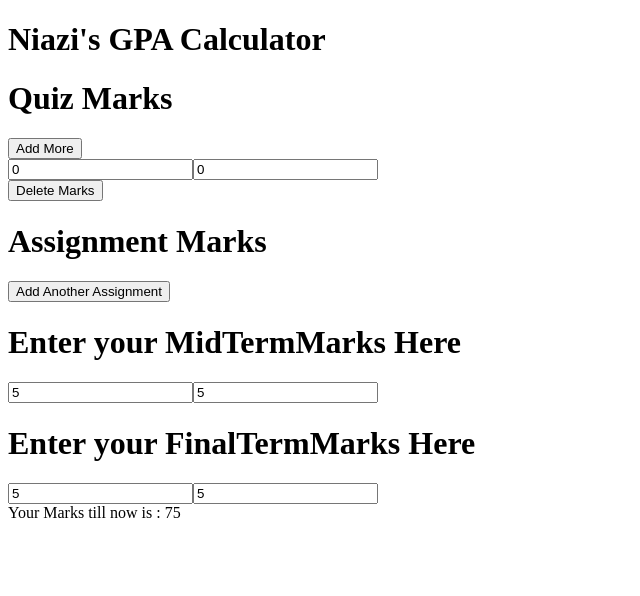
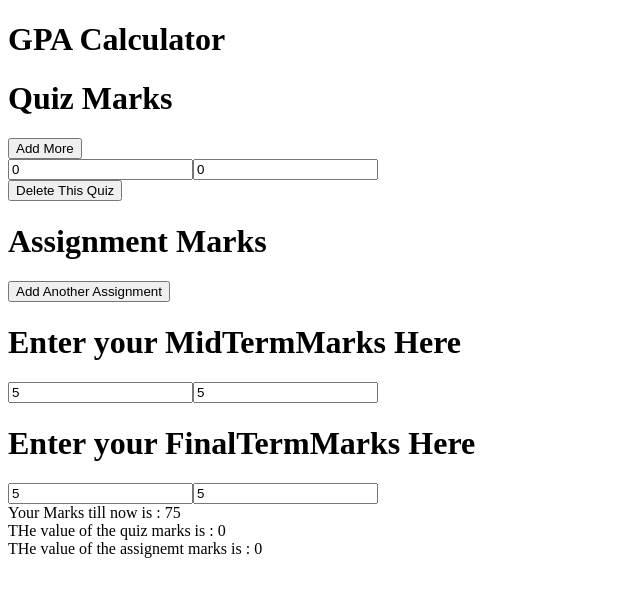
Before and after one commit to dev-raufahmad/gpa-calculator, a React (Vite) app: page / in a window 1280 px wide. Both pictures are taken after typing "5", "5", "5", "5" into the empty fields and a click on the button "Add More". Shown: the top 596 px of the page, without its empty margins (0-640 px from the left). Built offline with nearby package versions, Linux system fonts and the light colour scheme.

Commit message:
Web is ready to calculate single subject GPA

```diff
--- a/src/App.jsx
+++ b/src/App.jsx
@@ -1,37 +1,63 @@
 import React, { useCallback, useState } from "react"
 import AddMore from "./Component/AddMore"
+import { MyContext } from "./StateManagement/MyContext";
 
-const clicking = (quizMarks,setQuizMarks) => {
-  if(quizMarks.length == 4){ console.log("We have already reahed the limit!");
-   return;}
-  setQuizMarks([...quizMarks,{id : Date.now() , totalMarks : 0, obtainedMarks : 0}])
+const clicking = (quizMarks, setQuizMarks,isQuiz) => {
+  if (quizMarks.length == 4) {
+    console.log("We have already reahed the limit!");
+    return;
   }
 
+  setQuizMarks([...quizMarks, { id: Date.now(), totalMarks: 0, obtainedMarks: 0 , isQuiz: isQuiz}
+  ]);
+
+  console.log(quizMarks);
+
+}
+function App() {
 
 
+  const updateQuiz = (id, obtainedMarks, totalMarks) => {
+    // if(obtainedMarks < totalMarks){
+    //   console.log("Invalid Marks");
+    //   return;
+    // }
 
-function App() {
+    setQuizMarks(quizMarks.map((e) => {
+      return e.id === id ? { ...e, obtainedMarks: obtainedMarks, totalMarks: totalMarks } : e;
+    }))
+  }
 
-  const deleting = (id,quizMarksInput,setQuizMarksInput) => {
-    setQuizMarksInput(quizMarksInput.filter((e) => e.id!=id)
+  const deleting = (id, quizMarksInput, setQuizMarksInput) => {
+    setQuizMarksInput(quizMarksInput.filter((e) => e.id != id)
     );
   }
+  const [quizMarks, setQuizMarks] = React.useState([]);
+  const [assignment, setAssignment] = useState([]);
 
+  const [midterm, setMidterm] = useState();
+  const [midTermTotal, setMidTermTotal] = useState();
+  const [finalterm, setFinalterm] = useState();
+  const [finalTermTotal, setFinalTermTotal] = useState();
 
+  const marksCalculator = (input, number) => {
+    let totalObtained = Number(0);
+    let totalMarks = Number(0);
+    input.forEach((e) => {
+      totalObtained += Number(e.obtainedMarks);
+      totalMarks += Number(e.totalMarks);
+    })
+    if (totalMarks === 0) return 0;
+    console.log("The marks from the quizes are : " + ((totalObtained / totalMarks) * number));
+    return (totalObtained / totalMarks) * number;
+  };
 
-
-
-
-
-  const [quizMarks, setQuizMarks] = React.useState([]);
-  const [assignment,setAssignment] = useState([]);
-
-  const [midterm,setMidterm] = useState([]);
-  const [midTermTotal,setMidTermTotal] = useState([]);
-  const [finalterm,setFinalterm] = useState([]);
-  const [finalTermTotal,setFinalTermTotal] = useState([]);
-
-const calculating = useCallback(() => {
+  const updateAssignment = (id, obtainedMarks, totalMarks) => {
+    setAssignment(assignment.map((e) => {
+      return e.id === id ? { ...e, obtainedMarks: obtainedMarks, totalMarks: totalMarks } : e;
+    }))
+  }
+  const calculating = () => {
     const midObt = Number(midterm);
     const midTot = Number(midTermTotal);
     const finObt = Number(finalterm);
@@ -40,52 +66,50 @@ const calculating = useCallback(() => {
     const mid = midTot > 0 ? (midObt / midTot) * 25 : 0;
     const final = finTot > 0 ? (finObt / finTot) * 50 : 0;
 
-  return mid + final;
-}, [midterm, midTermTotal, finalterm, finalTermTotal]);
+    return mid + final + marksCalculator(assignment , 10) + marksCalculator(quizMarks , 15);
+  }
 
 
   return (
     <>
-      <h1>Niazi's GPA Calculator</h1>
+      <h1>GPA Calculator</h1>
       {/* Here is the start of the quizes Marks */}
       <div>
         <h1>Quiz Marks</h1>
-      <button onClick={() => clicking(quizMarks,setQuizMarks)}>Add More</button>
+        <button onClick={() => clicking(quizMarks, setQuizMarks , true)}>Add More</button>
         {
-        quizMarks.map((e) => {
-          return(
-            <div key={e.id}>
-              <AddMore props={e}/> <button onClick={() => deleting(e.id,quizMarks , setQuizMarks)}>Delete Marks</button>
-            </ div>
+          quizMarks.map((e) => (
+            <MyContext.Provider key={e.id} value={{ updateQuiz }}>
+              <AddMore props={e} />
+              <button onClick={() => deleting(e.id, quizMarks, setQuizMarks)}>Delete This Quiz</button>
+            </MyContext.Provider>
           )
-        })
+          )
         }
       </div>
+      {/* Here is the start of the Assignent Marks */}
       <div>
-        {/* Here is the start of the Assignent Marks */}
         <h1>Assignment Marks</h1>
-        <button onClick={() => clicking(assignment,setAssignment)}>Add Another Assignment</button>
+        <button onClick={() => clicking(assignment, setAssignment , false)}>Add Another Assignment</button>
         {
-          assignment.map((e) => {
-            return(
-              <div key={e.id}>
-                <AddMore props={e}/>
-                <button onClick={() => deleting(e.id , assignment ,setAssignment)}>Delete This Assignemnt</button>
+          assignment.map((e) => (
+            <MyContext.Provider key={e.id} value={{ updateAssignment }}>
+              <AddMore props={e} />
+              <button onClick={() => deleting(e.id, assignment, setAssignment)}>Delete This Assignment</button>
+            </MyContext.Provider>
+          )
+          )
+        }
+
       </div>
-            )
-          })
-        }
-      </div>
-
+      {/* Here is the start of the Midterm Marks */}
       <div>
-        {/* Here is the start of the Midterm Marks */}
         <h1>Enter your MidTermMarks Here</h1>
         <input type="number" value={midTermTotal} onChange={(e) => setMidTermTotal(e.target.value)} placeholder="Total Marks" />
         <input type="number" value={midterm} onChange={(e) => setMidterm(e.target.value)} placeholder="Obtained Marks" />
       </div>
-
+      {/* Here is the start of the Finalterm Marks */}
       <div>
-        {/* Here is the start of the Finalterm Marks */}
         <h1>Enter your FinalTermMarks Here</h1>
         <input type="number" value={finalTermTotal} onChange={(e) => setFinalTermTotal(e.target.value)} placeholder="Total Marks" />
         <input type="number" value={finalterm} onChange={(e) => setFinalterm(e.target.value)} placeholder="Obtained Marks" />
@@ -94,6 +118,13 @@ const calculating = useCallback(() => {
       <div>
         Your Marks till now is : {calculating()}
       </div>
+
+      <div>
+        THe value of the quiz marks is : {marksCalculator(quizMarks, 15)}
+      </div>
+      <div>
+        THe value of the assignemt marks is : {marksCalculator(assignment, 10)}
+      </div>
     </>
   )
 }
--- a/src/Component/AddMore.jsx
+++ b/src/Component/AddMore.jsx
@@ -1,15 +1,22 @@
 import React from "react";
+import { useContext } from "react";
+import { MyContext } from "../StateManagement/MyContext";
+export const AddMore = ({props}) => {
 
-export const AddMore = ({props}) => {
-    const [totalMarks, setTotalMarks] = React.useState(0);
-    const [obtainedMarks, setObtainedMarks] = React.useState(0);
+    const MyFunction = (obtainedMarks,totalMarks) => {
+        if(props.isQuiz){
+            updateQuiz(props.id,obtainedMarks,totalMarks);
+        }else{
+            updateAssignment(props.id,obtainedMarks,totalMarks);
+        }
+    }
 
+    const {updateQuiz,updateAssignment} = useContext(MyContext);
     return (
         <div>
-            <input type="number" placeholder="Enter total marks " value={totalMarks} onChange={(e) => setTotalMarks(e.target.value)}/>
-            <input type="number" placeholder="Enter obtained marks " value={obtainedMarks} onChange={(e) => setObtainedMarks(e.target.value)}/>
+            <input type="number" placeholder="Enter total marks " value={props.totalMarks} onChange={(e) => MyFunction(props.obtainedMarks,e.target.value)}/>
+            <input type="number" placeholder="Enter obtained marks " value={props.obtainedMarks} onChange={(e) => MyFunction(e.target.value,props.totalMarks)}/>
         </div>
     );
 };
-
 export default AddMore;
--- /dev/null
+++ b/src/StateManagement/MyContext.jsx
@@ -0,0 +1,5 @@
+import React from "react";
+import { createContext } from "react";
+
+
+export const MyContext= createContext();
```
Lines whose indentation alone changed are shown as unchanged.
